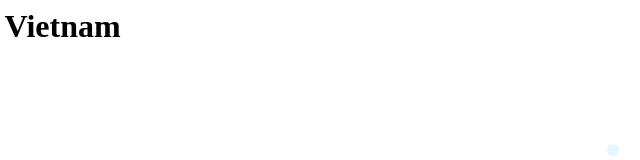
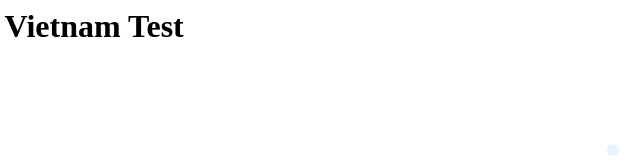
Before and after one commit to ngtoan97/ngtoan97..github.io, a plain HTML site: page index.html in a window 1280 px wide. Shown: the top 160 px of the page, 170-810 px from the left. Drawn offline with Linux system fonts and the light colour scheme.

Commit message:
Update index.html

```diff
--- a/index.html
+++ b/index.html
@@ -1,3 +1,3 @@
-<H1>Welcome to Vietnam</H1>
+<H1>Welcome to Vietnam Test</H1>
 <canvas id="web"></canvas>
 <script src="../assets/app.js"></script>
```
